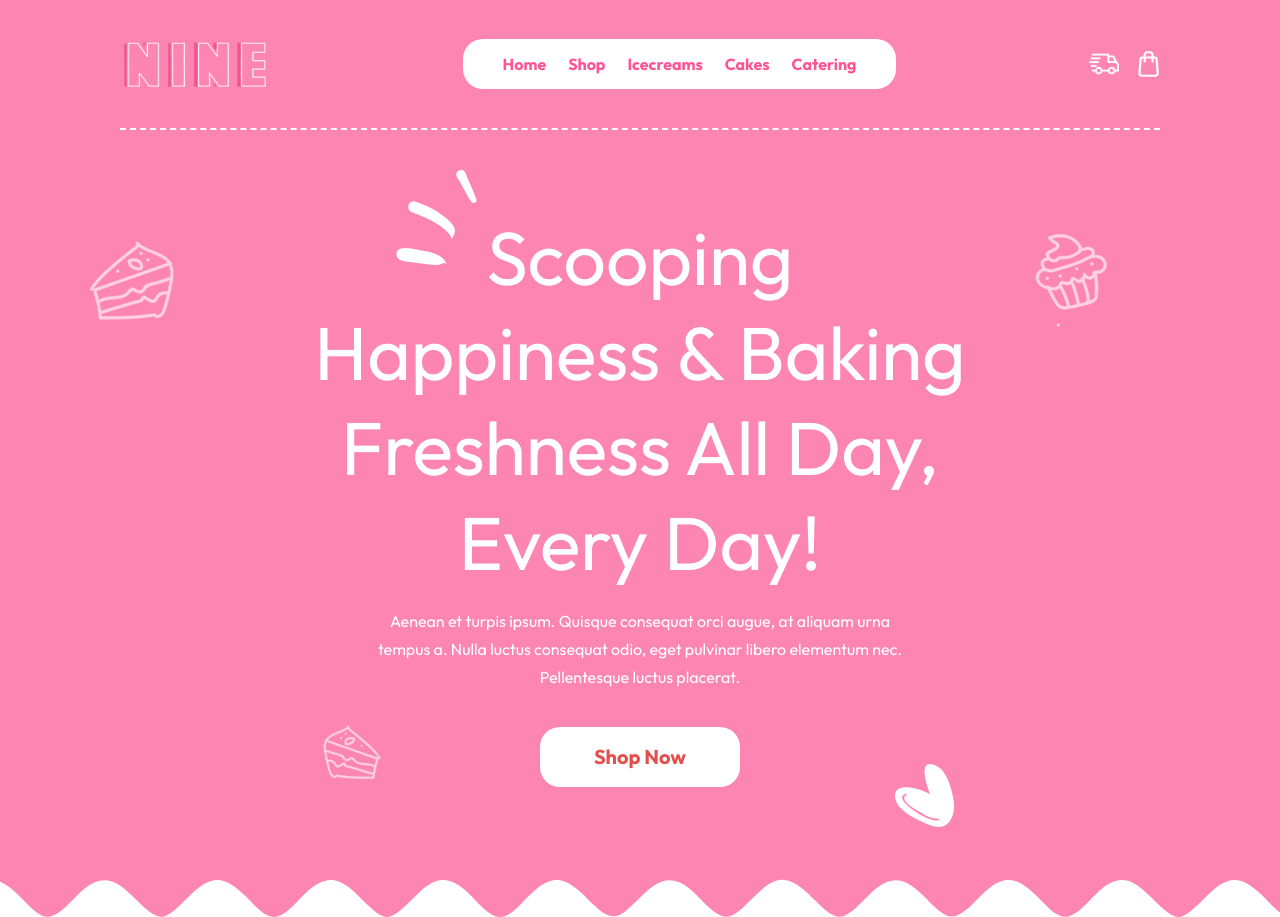
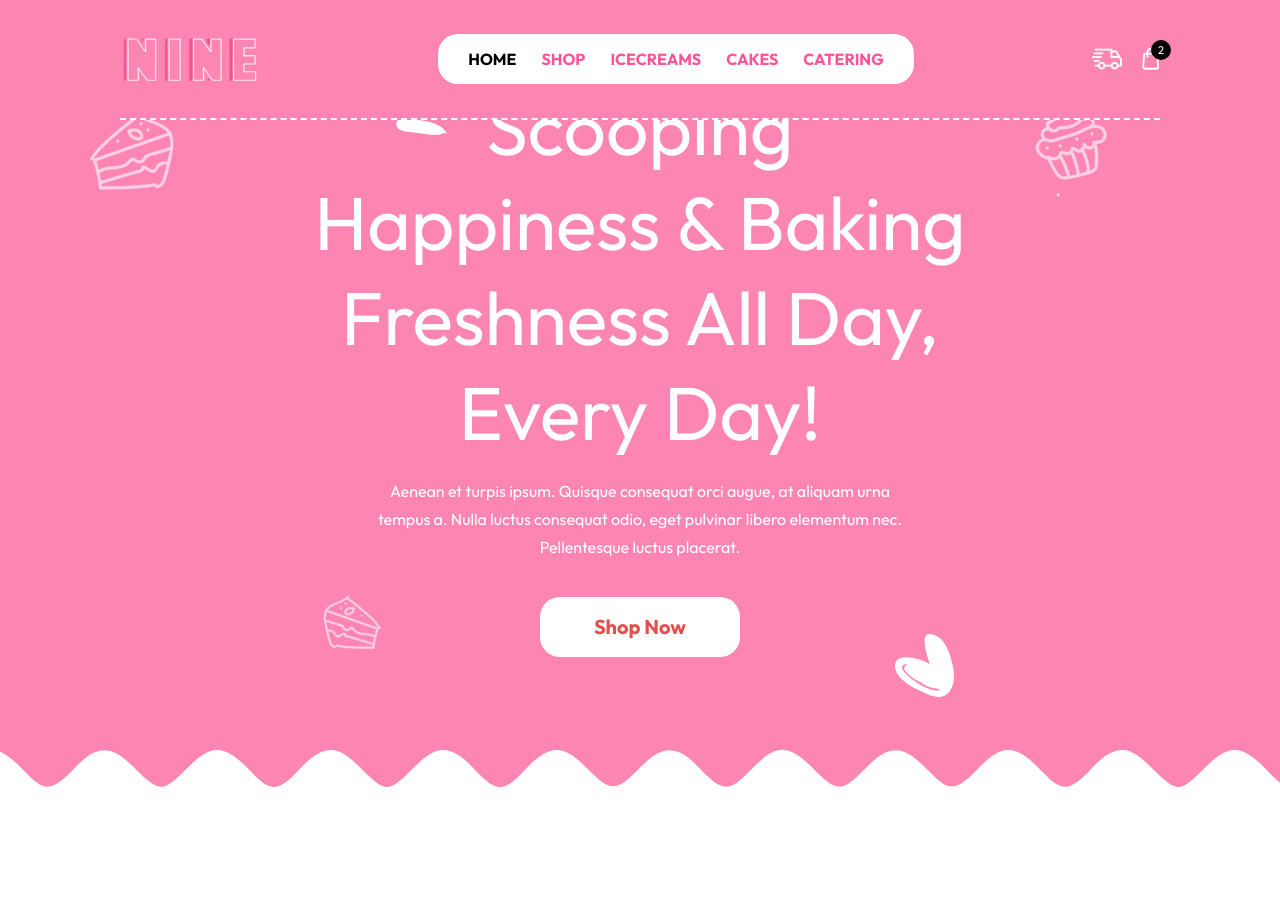
Before and after one commit to asadmumtaz92/nine-soft-serve, a Next.js app: page / in a window 1280 px wide. After the commit the page ends 800 px from the top, so only its background shows below. Built offline with nearby package versions, Linux system fonts and the light colour scheme.

Commit message:
This commit for redesign Header...

```diff
--- a/src/components/header/page.tsx
+++ b/src/components/header/page.tsx
@@ -1,74 +1,159 @@
-"use client";
-import React, { useEffect, useState } from "react";
-import Image from "next/image";
-import { Logo, CartIcon, DeliveryIcon } from "@/utils/assets";
-import { Outfit } from "next/font/google";
+"use client"
+import { useState, useEffect, } from "react"
+import Link from "next/link"
+import Image from "next/image"
+import { usePathname } from "next/navigation"
 
-const outfit = Outfit({ subsets: ["latin"], weight: ["400", "700"] });
 
-const Header: React.FC = () => {
-  const [prevScrollpos, setPrevScrollpos] = useState(0);
-  const [scrollTimeout, setScrollTimeout] = useState<number | null>(null);
+export default function Header({ localeHeader }: any) {
+
+
+    const pathname = usePathname()
+    const [isMobile, setIsMobile] = useState(false)
+    const [isMenuOpen, setIsMenuOpen] = useState(false)
+    const [prevScrollpos, setPrevScrollpos] = useState(0)
+    const [scrollTimeout, setScrollTimeout] = useState<number | null>(null)
+
+    const toggleMenu = () => setIsMenuOpen(!isMenuOpen)
+    const handleLinkClick = () => setIsMenuOpen(false)
 
     const handleScroll = () => {
         const currentScrollPos = window.scrollY;
-    const navbar = document.getElementById("navbar");
+        const navbar = document.getElementById("navbar")
 
         if (navbar) {
+            if (currentScrollPos > prevScrollpos && currentScrollPos > 50) {
                 navbar.style.top = "-130px";
+            } else {
+                navbar.style.top = "-130px";
+            }
         }
 
         setPrevScrollpos(currentScrollPos);
 
-    if (scrollTimeout) {
-      clearTimeout(scrollTimeout);
-    }
+        if (scrollTimeout) clearTimeout(scrollTimeout)
 
         setScrollTimeout(
             setTimeout(() => {
-        const navbar = document.getElementById("navbar");
+                const navbar = document.getElementById("navbar")
                 if (navbar) {
-          navbar.style.transition = "all 0.3s ease-in-out";
-          navbar.style.top = "0";
+                    navbar.style.transition = "all 0.3s ease-in-out"
+                    navbar.style.top = "0"
                 }
             }, 100) as unknown as number
-    );
-  };
+        )
+    }
 
     useEffect(() => {
-    window.addEventListener("scroll", handleScroll);
+        const handleResize = () => setIsMobile(window.innerWidth < 1024)
+
+        handleResize()
+        window.addEventListener("resize", handleResize)
+        window.addEventListener("scroll", handleScroll)
 
         return () => {
-      window.removeEventListener("scroll", handleScroll);
+            window.removeEventListener("resize", handleResize)
+            window.removeEventListener("scroll", handleScroll)
 
-      if (scrollTimeout) {
-        clearTimeout(scrollTimeout);
+            if (scrollTimeout) clearTimeout(scrollTimeout)
         }
-    };
-  }, [prevScrollpos, scrollTimeout]);
+    }, [prevScrollpos, scrollTimeout])
+
 
     return (
-    <header className="lg:px-[120px] px-[80px] bg-pink-base">
-      <div className="flex flex-row justify-between items-center border-b-2 border-dashed border-white lg:h-[130px] h-[120px]">
-        <div className="flex items-end">
-          <Image src={Logo} alt="logo" width={150} height={137} className="w-[120px] lg:w-[150px]" />
+        <header id="navbar" className={`flex justify-between items-center fixed w-full z-[20] h-[120px] px-[40px] md:px-[80px] xl:px-[120px] bg-pink-base`}>
+            <div className="flex justify-between items-center w-full border-b-2 border-dashed border-white h-full">
+                <div className="flex items-center">
+                    <Link href="/">
+                        <Image src={'/logo.png'} priority className="w-[100px] md:w-[140px]" alt="cake shop logo" width={100} height={20} />
+                    </Link>
                 </div>
-        <nav className="bg-white lg:h-[50px] h-[40px] flex items-center justify-center rounded-[20px]">
-          <ul className={`${outfit.className} flex flex-row no-underline justify-between items-center font-semibold lg:text-[16px] text-[14px] leading-[15px] text-pink-400 lg:px-[40px] px-[20px] lg:gap-[22px] gap-[18px]`}>
-            <li>Home</li>
-            <li>Shop</li>
-            <li>Icecreams</li>
-            <li>Cakes</li>
-            <li>Catering</li>
-          </ul>
+
+                {isMobile ? (
+                    <>
+                        <Image
+                            src="/images/menu.svg"
+                            alt="Menu Logo"
+                            width={42}
+                            height={42}
+                            className="mr-[25px]"
+                            onClick={toggleMenu}
+                            priority
+                        />
+                        <div
+                            className={`fixed top-0 left-0 w-full h-full z-[999] flex flex-col justify-center items-center transform transition-transform duration-500 bg-black ease-out ${isMenuOpen ? "translate-x-0" : "-translate-x-full"
+                                }`}
+                        >
+                            <Image
+                                src="/images/cross-icon.svg"
+                                alt="Cross Icon"
+                                width={34}
+                                height={34}
+                                className="absolute top-6 right-6"
+                                onClick={toggleMenu}
+                            />
+                            <Link
+                                onClick={handleLinkClick}
+                                href="/cases"
+                                className="text-white no-underline font-bold text-[2.25rem] mt-24 uppercase "
+                            >
+                                {localeHeader?.cases}
+                            </Link>
+                            <Link
+                                onClick={handleLinkClick}
+                                href="/about"
+                                className="text-white no-underline font-bold text-[2.25rem] mt-24 uppercase "
+                            >
+                                {localeHeader?.about}
+                            </Link>
+                            <Link
+                                onClick={handleLinkClick}
+                                href="/contact"
+                                className="text-white no-underline font-bold text-[2.25rem] mt-24 uppercase "
+                            >
+                                {localeHeader?.contact}
+                            </Link>
+                            <div>
+                                <Image
+                                    src="/images/mid-logo.svg"
+                                    alt="Nexttier logo"
+                                    width={21.19}
+                                    height={12.61}
+                                    className="pt-6"
+                                />
+                            </div>
+                        </div>
+                    </>
+                ) : (
+                    <div className="hidden lg:block mx-[30px]">
+                        <nav className="flex items-center  gap-x-[25px] font-outfit !font-[600] text-[1rem] bg-white rounded-[20px] px-[30px] h-[50px]">
+                            <Link href="/" className={`no-underline text-pink-400 uppercase  ${pathname.endsWith("/") ? "!text-black" : ""}`}>
+                                {`Home`}
+                            </Link>
+                            <Link href="/shop" className={`no-underline text-pink-400 uppercase  ${pathname.endsWith("/shop") ? "!text-black" : ""}`}>
+                                {`Shop`}
+                            </Link>
+                            <Link href="/icecreams" className={`no-underline text-pink-400 uppercase ${pathname.endsWith("/icecreams") ? "!text-black" : ""}`}>
+                                {`Icecreams`}
+                            </Link>
+                            <Link href="/cakes" className={`no-underline text-pink-400 uppercase  ${pathname.endsWith("/cakes") ? "!text-black" : ""}`}>
+                                {`Cakes`}
+                            </Link>
+                            <Link href="/catering" className={`no-underline text-pink-400 uppercase  ${pathname.endsWith("/catering") ? "!text-black" : ""}`}>
+                                {`Catering`}
+                            </Link>
                         </nav>
-        <div className="flex gap-[19px]">
-          <Image src={DeliveryIcon} alt="icon" height={30} width={30} />
-          <Image src={CartIcon} alt="icon" height={24} width={22} />
+                    </div>
+                )}
+
+                <div className="flex items-center gap-x-[20px]">
+                    <Image src={'/icons/delivery.svg'} priority className="cursor-pointer delivery" alt="icon" height={30} width={30} />
+                    <div className="flex relative cursor-pointer">
+                        <span className="flex items-center justify-center absolute right-[-11px] top-[-8px] w-[20px] h-[20px] rounded-[10px] bg-black text-white text-[0.7rem] leading-[0.7rem]">2</span>
+                        <Image src={'/icons/cart-icon.svg'} priority className="" alt="icon" height={20} width={18} />
+                    </div>
                 </div>
             </div>
         </header>
-  );
-};
-
-export default Header;
+    )
+}
```
Also changed, not shown: public/logo.png. Lines whose indentation alone changed are shown as unchanged.
